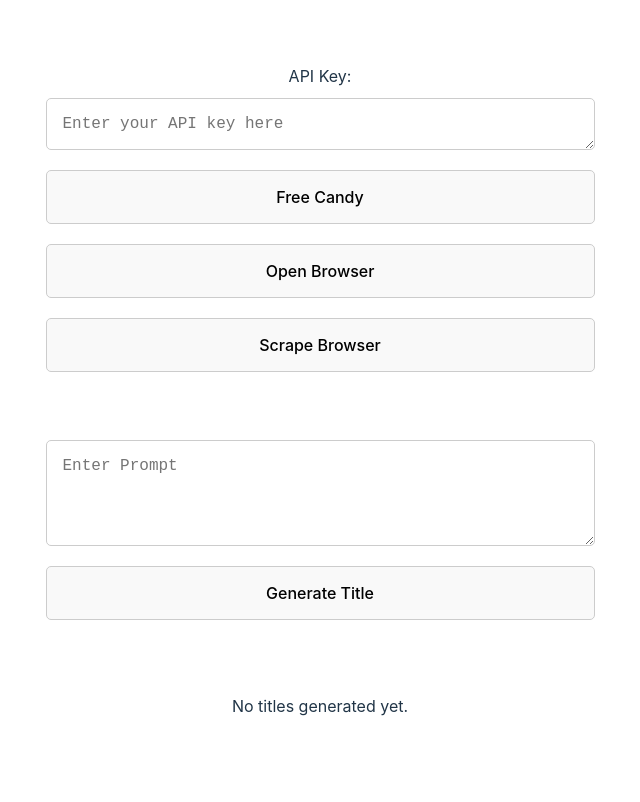
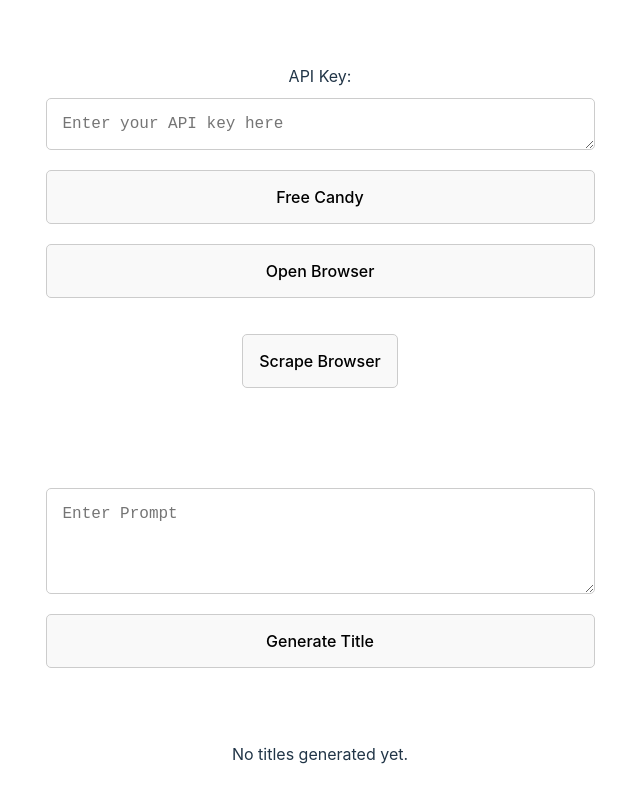
Before and after one commit to icedid/YoutubeTitleProjectGPT, a React (Vite) app in the folder YoutubeTitleProjectGPT/: page / in a window 1280 px wide. Shown: the top 802 px of the page, without its empty margins (320-960 px from the left). Built offline with nearby package versions, Linux system fonts and the light colour scheme.

Commit message:
Electron Init

```diff
--- a/YoutubeTitleProjectGPT/src/App.jsx
+++ b/YoutubeTitleProjectGPT/src/App.jsx
@@ -5,6 +5,7 @@ import debounce from "lodash/debounce";
 import Lottie from "lottie-react";
 import animation from "./assets/poopanimation.json";
 import fartsound from "./assets/fartsound.mp3"; // Import the audio file
+import { CircularProgress } from '@mui/material'; // Import Material-UI CircularProgress for loading indicator
 
 function App() {
   const [prompt, setPrompt] = useState("");
@@ -12,6 +13,7 @@ function App() {
   const [message, setMessage] = useState("");
   const [showTitle, setShowTitle] = useState(false);
   const [apiKey, setApiKey] = useState(""); // Initialize state for apiKey
+  const [isScraping, setIsScraping] = useState(false); // State to track scraping status
 
   const audioRef = useRef(null); // Reference for controlling the audio
 
@@ -43,12 +45,15 @@ function App() {
   };
 
   const handleScrapeBrowser = async () => {
+    setIsScraping(true); // Set scraping state to true
     try {
       await axios.get("http://localhost:3000/scrape");
       setMessage("Scraping started.");
     } catch (error) {
       console.error("Error scraping browser:", error);
       setMessage("Failed to scrape browser.");
+    } finally {
+      setIsScraping(false); // Reset scraping state after operation
     }
   };
 
@@ -111,7 +116,12 @@ function App() {
             />
             <button onClick={handlePlay}>Free Candy</button>
             <button onClick={handleOpenBrowser}>Open Browser</button>
-            <button onClick={handleScrapeBrowser}>Scrape Browser</button>
+            <div className="scrape-button-container">
+              <button onClick={handleScrapeBrowser}>
+                Scrape Browser
+              </button>
+              {isScraping && <CircularProgress size={24} style={{ marginLeft: '10px' }} />}
+            </div>
           </div>
 
           <div className="ui-row">
--- a/YoutubeTitleProjectGPT/src/electron.js
+++ b/YoutubeTitleProjectGPT/src/electron.js
@@ -1,6 +1,5 @@
 import { app, BrowserWindow } from 'electron';
-import path, { dirname } from 'path';
-import { fileURLToPath } from 'url';
+
 
 function createWindow(){
   const win = new BrowserWindow({
```
Also changed, not shown: YoutubeTitleProjectGPT/package.json (+6 -3 lines), 1 other file (tests, documents, lock files or other folders).
